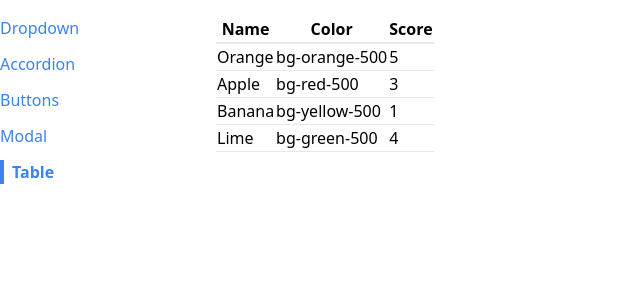
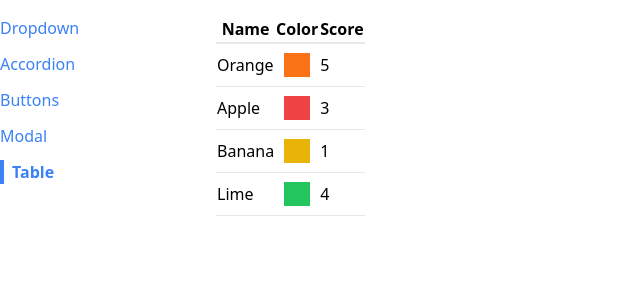
Before and after one commit to PedroMarMol/comps, a React (Create React App) app: page /table in a window 1280 px wide. Shown: the top 300 px of the page, without its empty margins (0-640 px from the left). Built offline with nearby package versions, Linux system fonts and the light colour scheme.

Commit message:
fix color display

```diff
--- a/src/pages/TablePage.js
+++ b/src/pages/TablePage.js
@@ -15,7 +15,7 @@
          },
         {
             label: 'Color',
-            render: (fruit) => fruit.color,
+            render: (fruit) => <div className={`p-3 m-2 ${fruit.color}`} />,
         },
         {
             label: 'Score',
```
